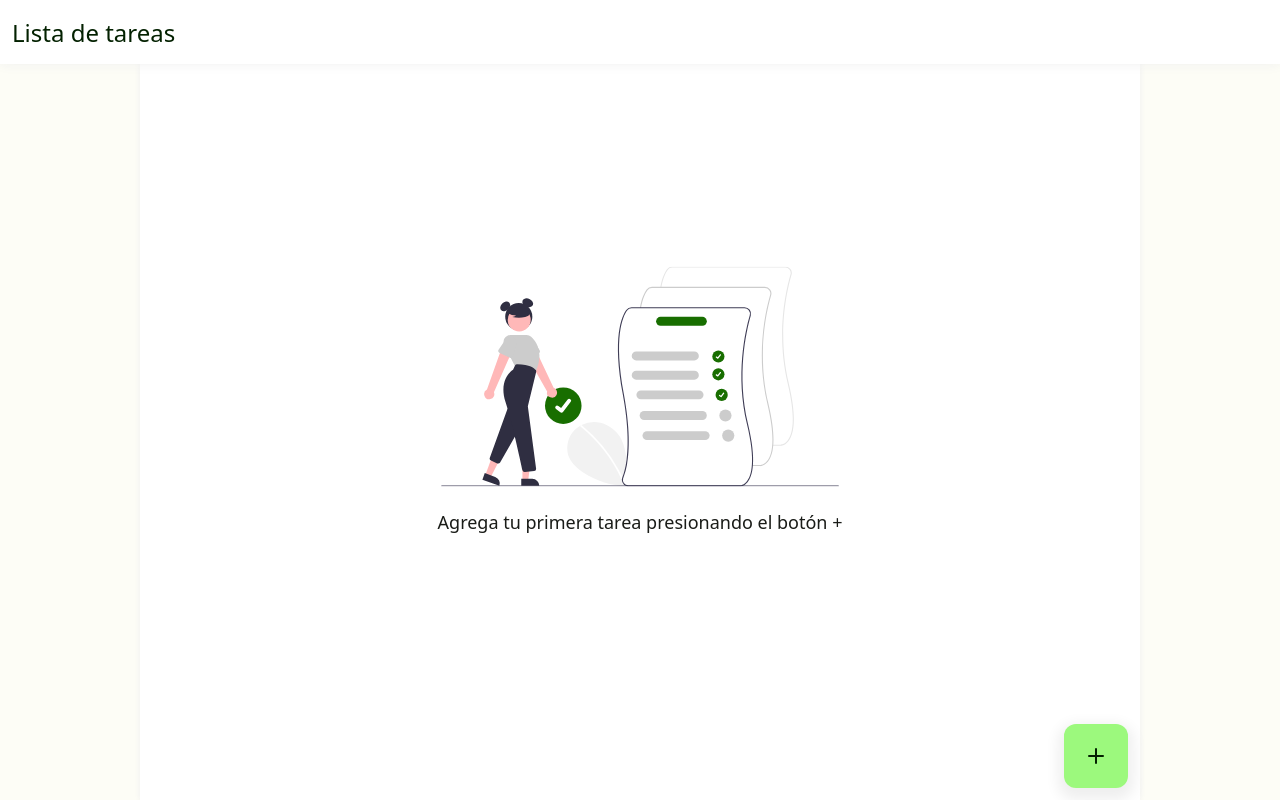
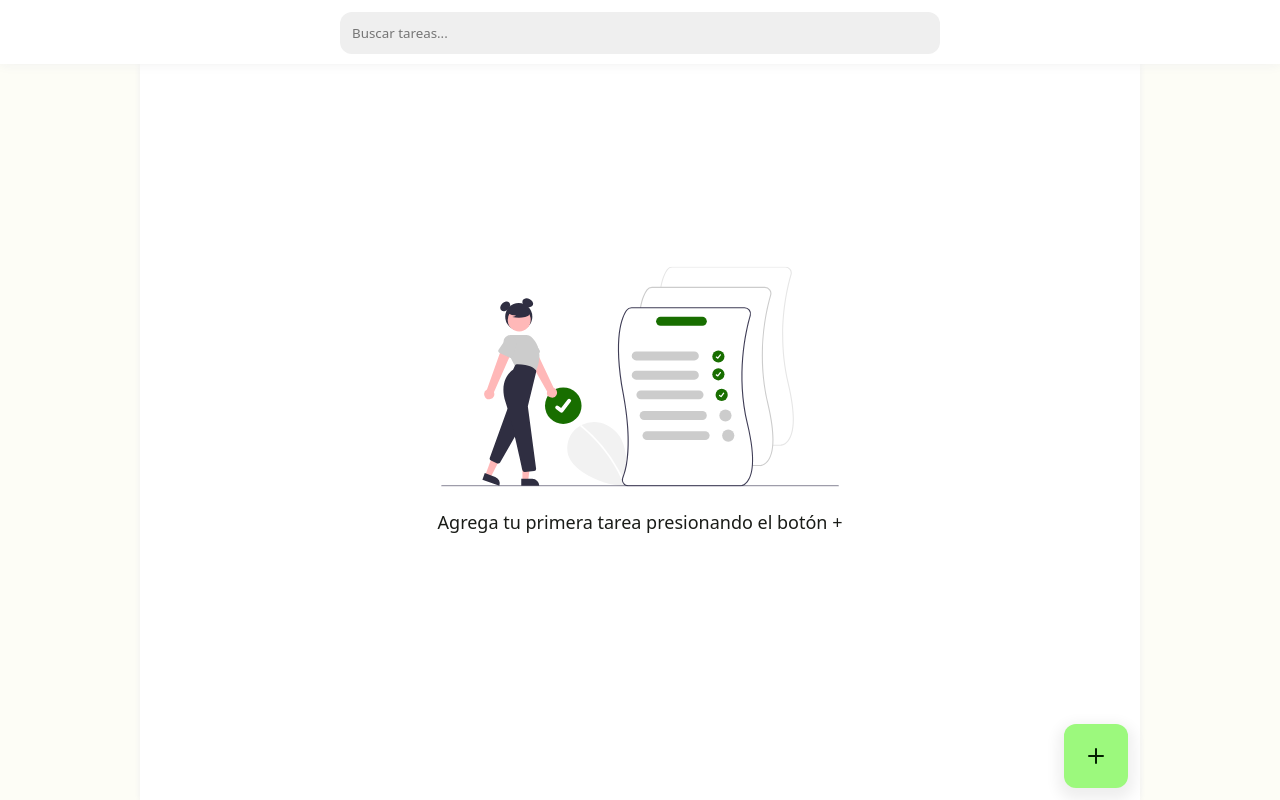
Before and after one commit to jhonnoriega1221/angular-todo, an Angular app: page / in a window 1280 px wide. Built offline with nearby package versions, Linux system fonts and the light colour scheme.

Commit message:
feat: busqueda implementada

```diff
--- a/src/app/app.component.css
+++ b/src/app/app.component.css
@@ -14,7 +14,7 @@
 .top-bar {
     width: 100%;
     background-color: white;
-    box-shadow: 0px 0px 12px 0px var(--outline);
+    box-shadow: 0px 0px 12px 0px transparent;
     color: var(--on-primary-container);
     padding: 12px;
     box-sizing: border-box;
@@ -23,8 +23,21 @@
     left:0;
     height: 64px;
     display: flex;
-    align-items: center;
+    z-index: 1;
+    justify-content: center;
 }
+
+.top-bar-title, .empty-space{
+    display: none;
+}
+
+.search-bar{
+    min-width: 280px;
+    width: 100%;
+    max-width: 600px;
+    margin: auto;
+}
+
 
 .task-list {
     display: flex;
@@ -81,3 +94,10 @@
     font-size: 12px;
     margin-top: 6px;
 }
+
+@media (min-width: 620px){
+    .top-bar {
+        box-shadow: 0px 0px 12px 0px var(--outline);
+
+    }
+}
--- a/src/app/app.component.html
+++ b/src/app/app.component.html
@@ -1,6 +1,6 @@
 <div class="container">
   <div class="top-bar">
-    <h1>Lista de tareas</h1>
+    <form style="width: 100%" [formGroup]="searchForm"><input formControlName="searchInput" class="search-bar" type="search" name="" placeholder="Buscar tareas..." (input)="searchTasks()"></form>
   </div>
 
   <ul class="task-list" >
--- a/src/app/app.component.ts
+++ b/src/app/app.component.ts
@@ -14,15 +14,20 @@ export class AppComponent implements OnInit {
 
   public tasks:Task[] = [];
   public taskForm:FormGroup;
+  public searchForm:FormGroup;
 
   constructor(private _taskService:TaskService, private fb:FormBuilder){
     this.taskForm = this.fb.group({
       taskNameInput: new FormControl('', [Validators.required, Validators.minLength(4)])
     });
+
+    this.searchForm = this.fb.group({
+      searchInput: new FormControl('')
+    })
   }
 
   ngOnInit(): void {
-    this.tasks = this._taskService.getTasks();
+    this.retrieveTaskList();
   }
 
   public submitTask():void{
@@ -41,10 +46,33 @@ export class AppComponent implements OnInit {
 
   public closeDialog(){
     this.addTaskDialog?.nativeElement.close();
-    name: this.taskForm.reset('taskNameInput');
+    this.taskForm.reset('taskNameInput');
   }
 
   public removeTask(task:Task):void{
     this._taskService.removeTask(task);
+    this.searchForm.reset('searchInput');
+    this.retrieveTaskList();
+  }
+
+  public retrieveTaskList(){
+    this.tasks = this._taskService.getTasks();
+  }
+
+    public searchTasks():void{
+      const searchValue = this.searchForm.get('searchInput')?.value;
+
+      if(searchValue === ""){
+        this.retrieveTaskList();
+        return;
+      }
+
+      const searchArray:Task[] = [];
+
+    this._taskService.getTasks().filter( (item: Task) => {
+      if( item.name.toLowerCase().includes(searchValue.toLowerCase()) )
+        searchArray.push(item);
+    });
+    this.tasks = searchArray
   }
 }
--- a/src/app/components/task-item/task-item.component.ts
+++ b/src/app/components/task-item/task-item.component.ts
@@ -1,4 +1,4 @@
-import { Component, Input, Output, EventEmitter } from '@angular/core';
+import { Component, Input, Output, EventEmitter, ViewChild, ElementRef } from '@angular/core';
 
 @Component({
   selector: 'app-task-item',
@@ -9,8 +9,10 @@ export class TaskItemComponent {
 
   @Input() name:string = '';
   @Output() removeTask: EventEmitter<any> = new EventEmitter();
+  @ViewChild('deleteTaskDialog') deleteTaskDialog: ElementRef | undefined;
 
   public removeTaskEmit(){
+    this.deleteTaskDialog?.nativeElement.close();
     this.removeTask.emit();
   }
 
--- a/src/styles.css
+++ b/src/styles.css
@@ -107,7 +107,7 @@ button:disabled:hover::after{
     padding: 12px;
 }
 
-input[type=text]{
+input[type=text], input[type=search]{
     width: 100%;
     display: block;
     box-sizing: border-box;
@@ -118,7 +118,7 @@ input[type=text]{
     border-radius: 12px;
 }
 
-input[type=text]:focus{
+input[type=text]:focus, input[type=search]:focus{
     background-color: white;
     outline: none;
     box-shadow: 0px 0px 2px 0px var(--primary);
```
